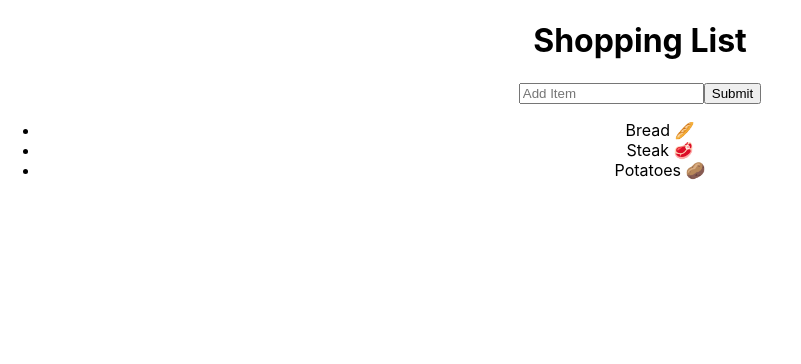
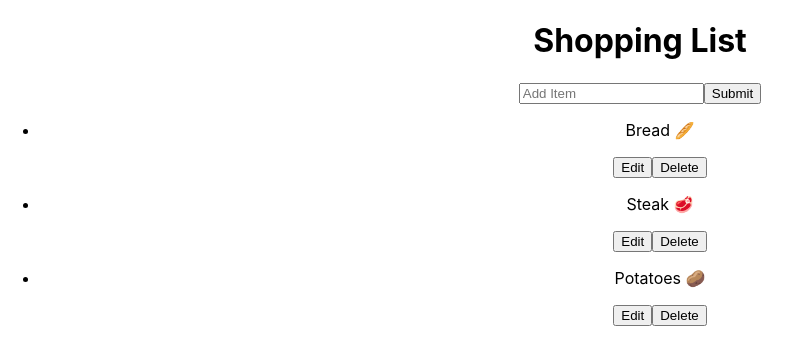
Before and after one commit to kevindo1/adv-react-shopping-list, a React (Create React App) app: page / in a window 1280 px wide. Shown: the top 364 px of the page, without its empty margins (0-801 px from the left). Built offline with nearby package versions, Linux system fonts and the light colour scheme.

Commit message:
working delete but not edit

```diff
--- a/src/components/List.jsx
+++ b/src/components/List.jsx
@@ -1,17 +1,35 @@
-import React from 'react';
+import React, { useState } from 'react';
 
-export default function List({ items }) {
-  // const [currentItem, setCurrentItem] = useState(false);
-
-  // if (editItem) {
-  // }
+export default function List({ items, editItem, deleteItem }) {
+  const [editingItem, setEditingItem] = useState(false);
 
   return (
     <div>
       <ul>
-        {items.map((item) => (
-          <li key={item.id}>{item.text}</li>
-        ))}
+        {items.map((item) => {
+          if (editingItem === true) {
+            return (
+              <li key={item.id}>
+                {item.text}
+                <input
+                  value={item.text}
+                  onChange={(e) => {
+                    editItem({ ...item, text: e.target.value });
+                  }}
+                />
+                <button onClick={() => setEditingItem(false)}>Save</button>
+              </li>
+            );
+          } else {
+            return (
+              <li key={item.id}>
+                <p>{item.text}</p>
+                <button onClick={() => setEditingItem(true)}>Edit</button>
+                <button onClick={() => deleteItem(item.id)}>Delete</button>
+              </li>
+            );
+          }
+        })}
       </ul>
     </div>
   );
--- a/src/views/Home.jsx
+++ b/src/views/Home.jsx
@@ -25,8 +25,8 @@ function shoppingReducer(items, action) {
     }
     case 'edit': {
       return items.map((item) => {
-        if (item.id === action.task.id) {
-          return action.task;
+        if (item.id === action.select.id) {
+          return action.select;
         }
         return item;
       });
@@ -55,10 +55,10 @@ export default function Home() {
     });
   };
 
-  const editItem = (task) => {
+  const editItem = (select) => {
     dispatch({
       type: 'edit',
-      id: task,
+      id: select,
     });
   };
 
```
